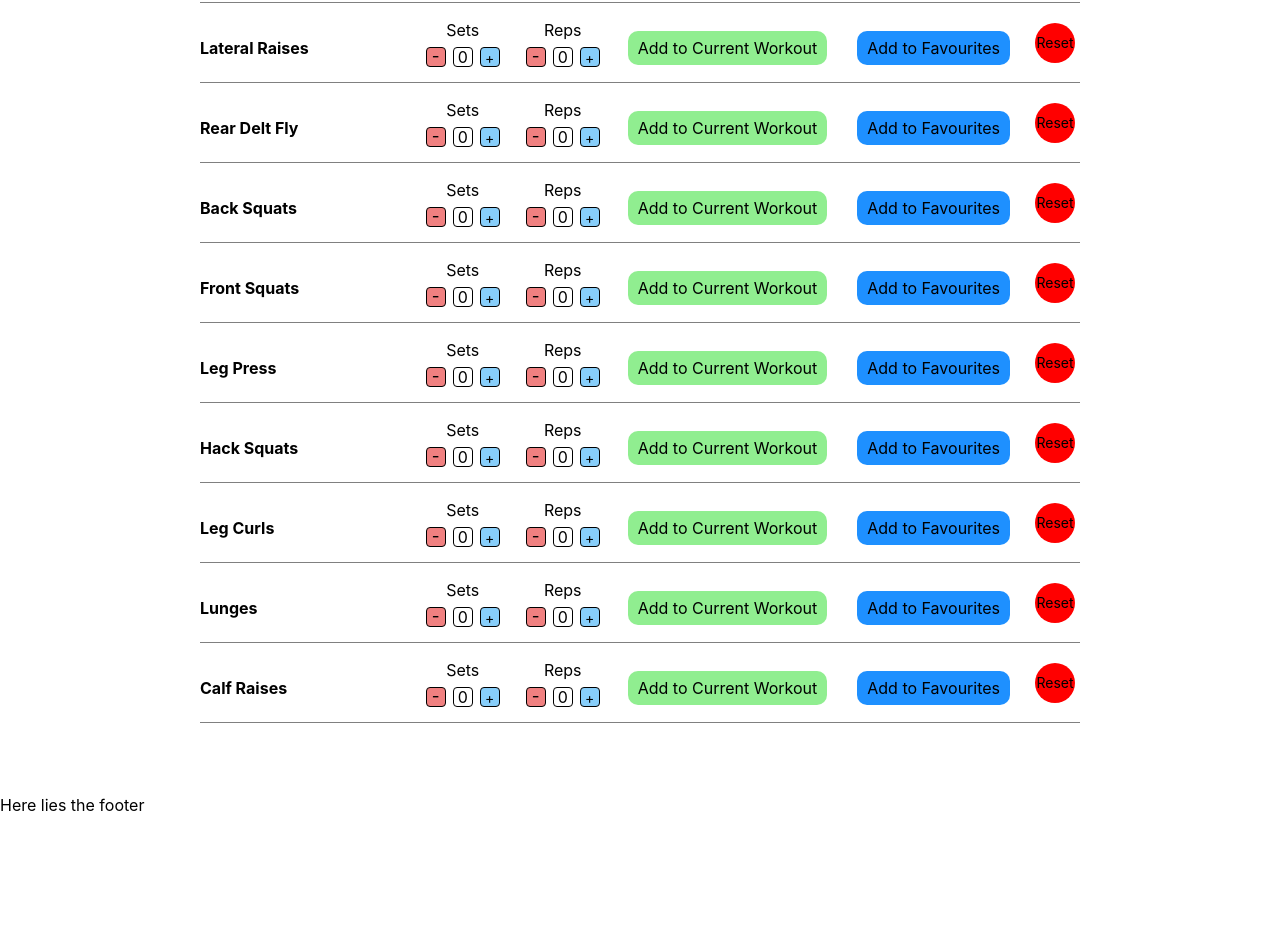
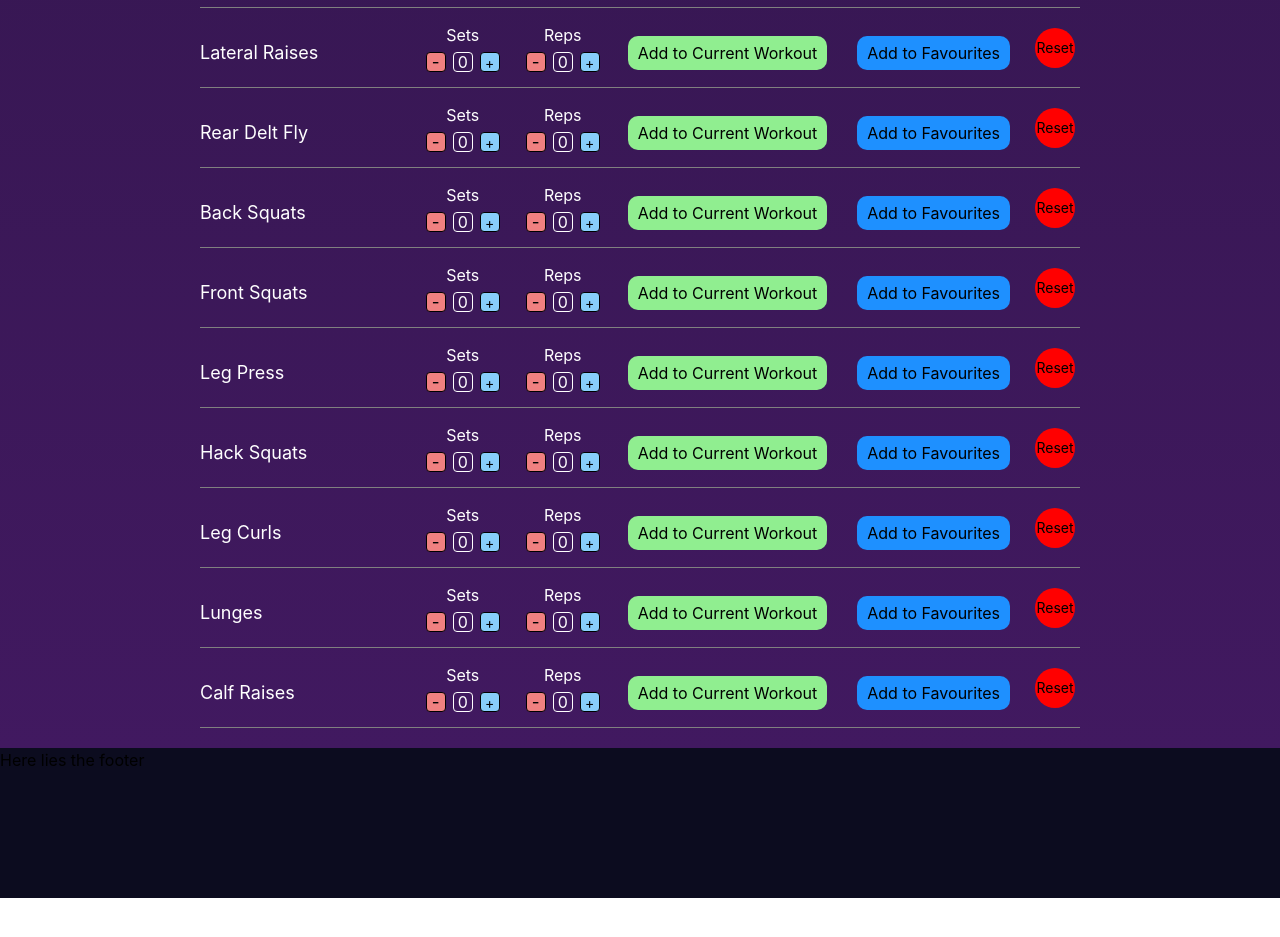
Before and after one commit to Satokii/gymtyme, a React (Vite) app: page /exercises in a window 1280 px wide. Shown: the part 2380-3317 px from the top of the page. After the commit the page ends 3278 px from the top, so only its background shows below. Built offline with nearby package versions, Linux system fonts and the light colour scheme.

Commit message:
bg colour styling added to rest of app. component created for 'current workout

```diff
--- a/src/App.jsx
+++ b/src/App.jsx
@@ -2,6 +2,7 @@ import Header from './components/header'
 import Home from './components/home'
 import Workouts from './components/workouts'
 import Exercises from './components/exercises'
+import Footer from './components/footer'
 import './App.css'
 import { useState } from 'react'
 import { Route, Routes } from 'react-router-dom'
@@ -45,7 +46,7 @@ function App() {
           >
           </Route>
         </Routes>
-        <footer className='footer'>Here lies the footer</footer>
+        <Footer />
       </div>
     </>
   )
--- a/src/components/exercises/index.jsx
+++ b/src/components/exercises/index.jsx
@@ -1,85 +1,126 @@
-import '../../styles/exercises.css'
+import "../../styles/exercises.css";
 
-function Exercises({ exercises, setExercises, currentWorkout, setCurrentWorkout, favourites, setFavourites }) {
-
+function Exercises({
+  exercises,
+  setExercises,
+  currentWorkout,
+  setCurrentWorkout,
+  favourites,
+  setFavourites,
+}) {
   function increaseSet(exercise) {
-        exercise.sets ++
-        setExercises([...exercises])
+    exercise.sets++;
+    setExercises([...exercises]);
   }
 
   function decreaseSet(exercise) {
     if (exercise.sets > 0) {
-            exercise.sets --
-            setExercises([...exercises])
+      exercise.sets--;
+      setExercises([...exercises]);
     }
   }
 
   function increaseRep(exercise) {
-        exercise.reps ++
-        setExercises([...exercises])
+    exercise.reps++;
+    setExercises([...exercises]);
   }
 
   function decreaseRep(exercise) {
     if (exercise.reps > 0) {
-            exercise.reps --
-            setExercises([...exercises])
+      exercise.reps--;
+      setExercises([...exercises]);
     }
   }
 
   function addToWorkout(exercise) {
-        setCurrentWorkout([...currentWorkout, exercise])
+    setCurrentWorkout([...currentWorkout, exercise]);
   }
 
   function addToFavourites(exercise) {
-        setFavourites([...favourites, exercise])
+    setFavourites([...favourites, exercise]);
   }
 
   function handleReset(exercise) {
-        exercise.sets = 0
-        exercise.reps = 0
-        setExercises([...exercises])
+    exercise.sets = 0;
+    exercise.reps = 0;
+    setExercises([...exercises]);
   }
 
     return (
-        <main className="main">
-            <section className='exercises-container grid'>
-                <h2 className='exercises-header'>Exercise Suggestions</h2>
-                <ul className='exercises-list grid'>
-                    {exercises.map((exercise, index) =>
-                        <li className='exercise-item-container grid' key={`${exercise.id}-${index}`}>
-                            <p className='exercise-name'>{exercise.name}</p>
-                            <div className='sets-container grid'>
+        <section className="exercises-container grid">
+            <h2 className="exercises-header">Exercise Suggestions</h2>
+            <ul className="exercises-list grid">
+                {exercises.map((exercise, index) => (
+                <li
+                    className="exercise-item-container grid"
+                    key={`${exercise.id}-${index}`}
+                >
+                    <p className="exercise-name">{exercise.name}</p>
+                    <div className="sets-container grid">
                     <p>Sets</p>
-                                <div className='count-container grid'>
-                                    <button className='minus-btn grid' onClick={() => decreaseSet(exercise)}>-</button>
-                                    <span className='current-val grid'>{exercise.sets}</span>
-                                    <button className='add-btn grid' onClick={() => increaseSet(exercise)}>+</button>
+                    <div className="count-container grid">
+                        <button
+                        className="minus-btn grid"
+                        onClick={() => decreaseSet(exercise)}
+                        >
+                        -
+                        </button>
+                        <span className="current-val grid">{exercise.sets}</span>
+                        <button
+                        className="add-btn grid"
+                        onClick={() => increaseSet(exercise)}
+                        >
+                        +
+                        </button>
                     </div>
                     </div>
-                            <div className='reps-container grid'>
+                    <div className="reps-container grid">
                     <p>Reps</p>
-                                <div className='count-container grid'>
-                                    <button className='minus-btn grid' onClick={() => decreaseRep(exercise)}>-</button>
-                                    <span className='current-val grid'>{exercise.reps}</span>
-                                    <button className='add-btn grid' onClick={() => increaseRep(exercise)}>+</button>
+                    <div className="count-container grid">
+                        <button
+                        className="minus-btn grid"
+                        onClick={() => decreaseRep(exercise)}
+                        >
+                        -
+                        </button>
+                        <span className="current-val grid">{exercise.reps}</span>
+                        <button
+                        className="add-btn grid"
+                        onClick={() => increaseRep(exercise)}
+                        >
+                        +
+                        </button>
                     </div>
                     </div>
-                            <div className='exercise-btn-container'>
-                                <button className='add-to-workout-btn' onClick={() => addToWorkout(exercise)}>Add to Current Workout</button>
+                    <div className="exercise-btn-container">
+                    <button
+                        className="add-to-workout-btn"
+                        onClick={() => addToWorkout(exercise)}
+                    >
+                        Add to Current Workout
+                    </button>
                     </div>
-                            <div className='exercise-btn-container'>
-                                <button className='add-to-favourites-btn' onClick={() => addToFavourites(exercise)}>Add to Favourites</button>
+                    <div className="exercise-btn-container">
+                    <button
+                        className="add-to-favourites-btn"
+                        onClick={() => addToFavourites(exercise)}
+                    >
+                        Add to Favourites
+                    </button>
                     </div>
-                            <div className='reset-container grid'>
-                                <button className='reset-btn' onClick={() => handleReset(exercise)}>Reset</button>
+                    <div className="reset-container grid">
+                    <button
+                        className="reset-btn"
+                        onClick={() => handleReset(exercise)}
+                    >
+                        Reset
+                    </button>
                     </div>
                 </li>
-                    )}
+                ))}
             </ul>
-
         </section>
-        </main>
     )
 }
 
-export default Exercises
+export default Exercises;
--- /dev/null
+++ b/src/components/footer/index.jsx
@@ -0,0 +1,10 @@
+import '../../styles/footer.css'
+
+function Footer() {
+
+    return (
+        <footer className='footer'>Here lies the footer</footer>
+    )
+}
+
+export default Footer
--- a/src/components/home/index.jsx
+++ b/src/components/home/index.jsx
@@ -7,12 +7,12 @@ function Home() {
 
     return (
         <section className="home grid">
-            <h2 className='home-header'>Welcome back</h2>
+            <h2 className='home-header'>Welcome back!</h2>
             <h3 className='home-what-to-do-header'>What would you like to do?</h3>
             <ul className='home-options-list grid'>
                 <li onClick={() => navigate('/workouts')}>Go to the workouts page</li>
-                <li onClick={() => navigate('/exercises')}>Some exercise suggestions</li>
-                <li>See your previous workouts</li>
+                <li onClick={() => navigate('/exercises')}>See exercise suggestions</li>
+                <li>View your previous workouts</li>
             </ul>
         </section>
     )
--- /dev/null
+++ b/src/components/workouts/components/CurrentWorkout.jsx
@@ -0,0 +1,34 @@
+import '../../../styles/workouts/current-workout.css'
+
+function CurrentWorkout({ currentWorkout }) {
+
+    return (
+        <section className="current-workout-container grid">
+            <h3>Current Workout</h3>
+            <div className='current-workout--workout-table'>
+                <table className='workout-table'>
+                    <thead>
+                        <tr>
+                            <th>Exercise Name</th>
+                            <th>Sets</th>
+                            <th>Reps</th>
+                            <th>Muscle Group</th>
+                        </tr>
+                    </thead>
+                    <tbody>
+                    {currentWorkout.map((workout, index) =>
+                        <tr key={`${workout.name}-${index}`}>
+                            <td>{workout.name}</td>
+                            <td>{workout.sets}</td>
+                            <td>{workout.reps}</td>
+                            <td>{workout.group}</td>
+                        </tr>
+                     )}
+                    </tbody>
+                </table>
+            </div>
+        </section>
+    )
+}
+
+export default CurrentWorkout
--- a/src/components/workouts/index.jsx
+++ b/src/components/workouts/index.jsx
@@ -1,5 +1,6 @@
 import { useState } from 'react'
 import NewWorkout from './components/NewWorkout'
+import CurrentWorkout from './components/CurrentWorkout'
 import '../../styles/workouts/workouts.css'
 
 function Workouts({ currentWorkout, setCurrentWorkout }) {
@@ -31,7 +32,7 @@ function Workouts({ currentWorkout, setCurrentWorkout }) {
             </div>
             <div className='workouts-sections grid'>
                 {toggleShow === 'new' && <NewWorkout currentWorkout={currentWorkout} setCurrentWorkout={setCurrentWorkout} />}
-                {toggleShow === 'current' && <section>Current workout</section>}
+                {toggleShow === 'current' && <CurrentWorkout currentWorkout={currentWorkout}/>}
                 {toggleShow === 'all' && <section>All workouts</section>}
             </div>
         </section>
--- a/src/styles/exercises.css
+++ b/src/styles/exercises.css
@@ -1,18 +1,16 @@
-/* MAIN */
-.main {
-    padding: 50px 200px;
-}
-
 /* EXERCISES CONTAINER */
 .exercises-container {
     place-items: center;
+    padding: 50px 200px;
+    color: white;
+    background: linear-gradient(#1d1231, #411960);
     padding-bottom: 20px;
 }
 
 /* EXERCISES HEADER */
 .exercises-header {
-    padding: 20px;
-    font-size: 30px;
+    padding-bottom: 30px;
+    font-size: 44px;
 }
 
 /* EXERCISES LIST */
@@ -26,8 +24,9 @@
 }
 
 .exercise-name {
+    font-size: 18px;
     padding-top: 10px;
-    font-weight: bold;
+    /* font-weight: bold; */
 }
 
 /* SETS/REPS */
@@ -76,7 +75,7 @@
     width: 20px;
     height: 20px;
     font-size: 16px;
-    border: solid 1px black;
+    border: solid 1px white;
     border-radius: 4px;
 }
 
--- /dev/null
+++ b/src/styles/footer.css
@@ -0,0 +1,4 @@
+/* FOOTER */
+.footer {
+    background-color: rgb(12, 12, 31);
+}
--- /dev/null
+++ b/src/styles/workouts/current-workout.css
@@ -0,0 +1,13 @@
+.current-workout-container {
+    grid-template-rows: 40px auto;
+    padding: 50px;
+}
+
+.current-workout-container > h3 {
+    text-align: center;
+    font-size: 28px;
+}
+
+.current-workout--workout-table {
+    margin-top: 30px;
+}
--- a/src/styles/workouts/workouts.css
+++ b/src/styles/workouts/workouts.css
@@ -1,6 +1,6 @@
 /* WORKOUTS */
 .workouts-container {
-    grid-template-rows: 60px repeat(2, auto)1fr;
+    grid-template-rows: 60px repeat(2, auto) 1fr;
     min-height: 100vh;
     padding: 50px 200px;
     justify-items: center;
```
Also changed, not shown: src/styles/home.css (+20 -7 lines). Lines whose indentation alone changed are shown as unchanged.
